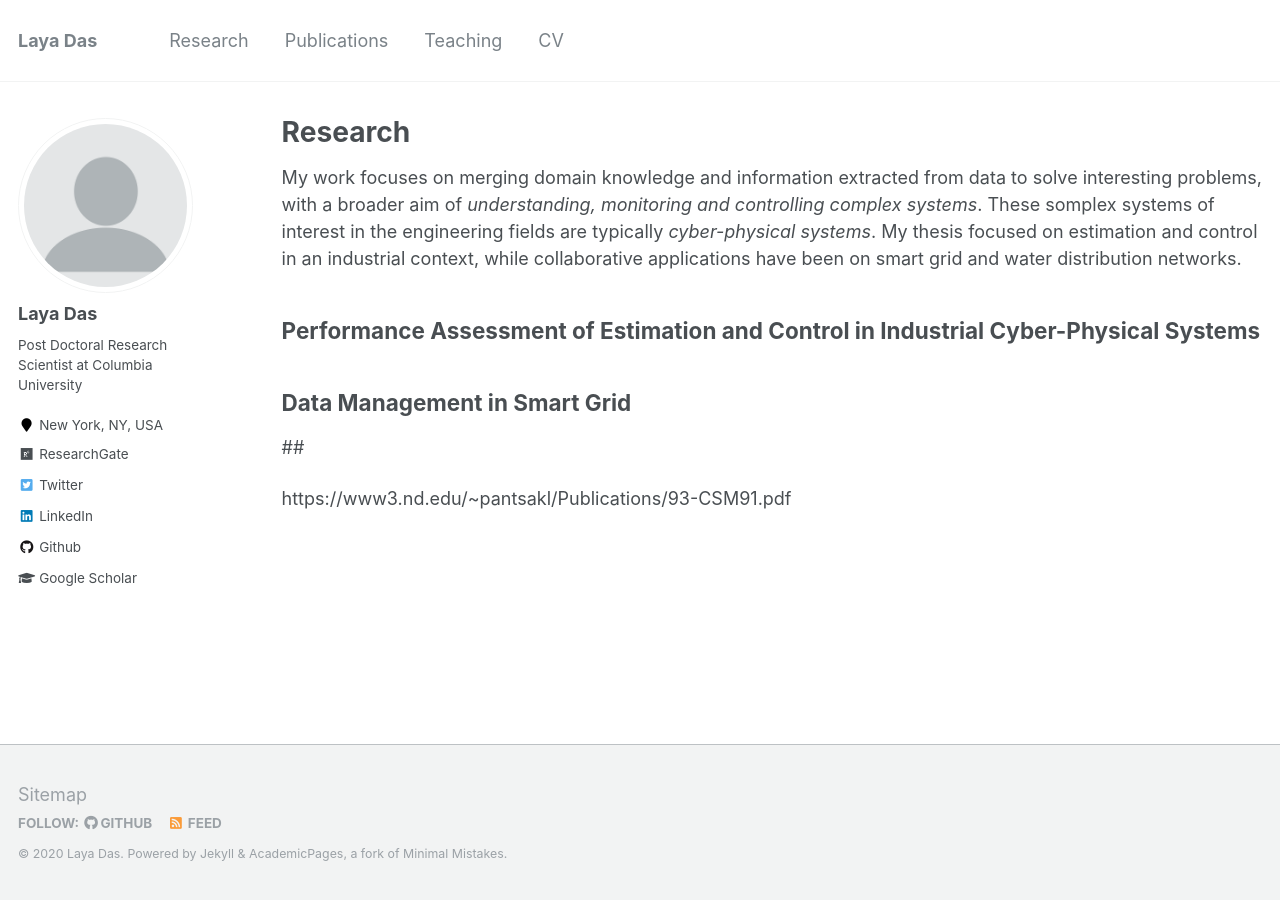
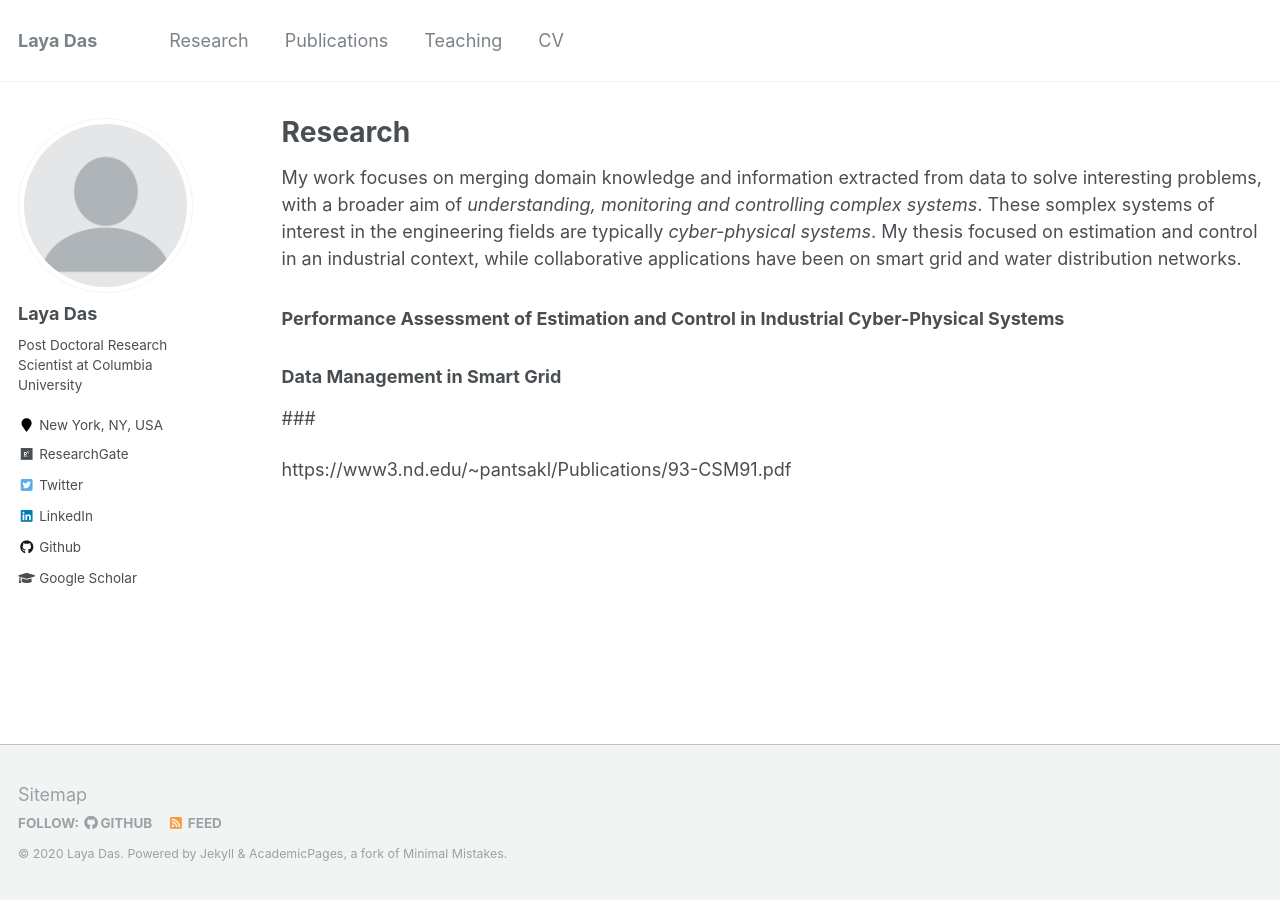
Before and after one commit to layadas/layadas.github.io, a Jekyll site: the page built from _pages/research.md, in a window 1280 px wide. Built offline with Jekyll 4.4.1, drawn with Linux system fonts in a browser that asks for light colours.

Commit message:
Update research.md

```diff
--- a/_pages/research.md
+++ b/_pages/research.md
@@ -9,12 +9,13 @@ My work focuses on merging domain knowledge and information extracted from data
 *understanding, monitoring and controlling complex systems*. These somplex systems of interest in the engineering fields are typically *cyber-physical systems*.
 My thesis focused on estimation and control in an industrial context, while collaborative applications have been on smart grid and water distribution networks.
 
-## Performance Assessment of Estimation and Control in Industrial Cyber-Physical Systems
+
+### Performance Assessment of Estimation and Control in Industrial Cyber-Physical Systems
 
 
-## Data Management in Smart Grid
+### Data Management in Smart Grid
 
 
-##
+###
 
 https://www3.nd.edu/~pantsakl/Publications/93-CSM91.pdf
```
